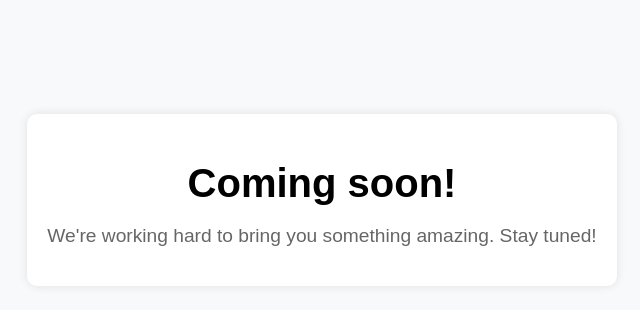
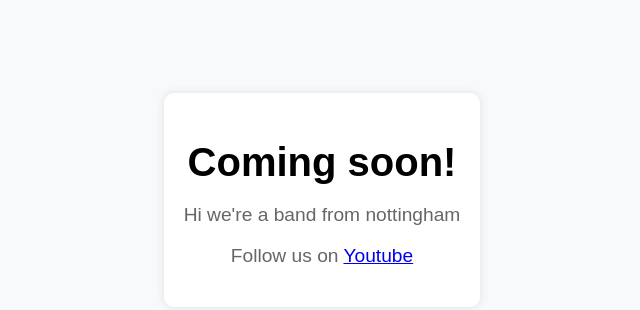
Before and after one commit to exratima/exratima, a plain HTML site: page home.html in a window 1280 px wide. Shown: the part 208-518 px from the top of the page, without its empty margins (318-958 px from the left). Drawn offline with Linux system fonts and the light colour scheme.

Commit message:
Update home.html

```diff
--- a/home.html
+++ b/home.html
@@ -4,7 +4,7 @@
     <meta charset="UTF-8">
     <meta name="viewport" content="width=device-width, initial-scale=1.0">
     <link rel="icon" type="image/x-icon" href="/favicon">
-    <title>Coming Soon</title>
+    <title>Ex Ratima</title>
     <style>
         body {
             display: flex;
@@ -35,7 +35,8 @@
 <body>
     <div class="container">
         <h1>Coming soon!</h1>
-        <p>We're working hard to bring you something amazing. Stay tuned!</p>
+        <p>Hi we're a band from nottingham</p>
+        <p>Follow us on <a href="https://www.youtube.com/@ExRatima"> Youtube</a></p>
     </div>
 </body>
 </html>
```
